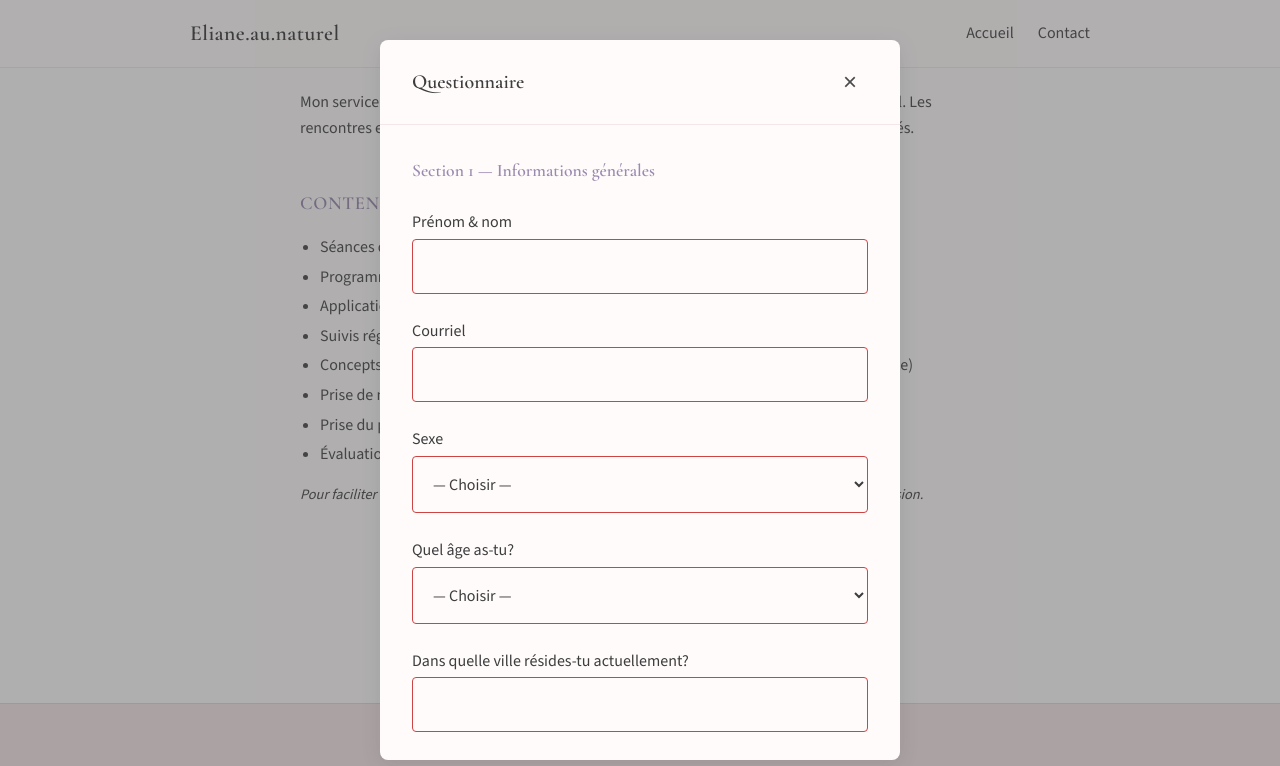
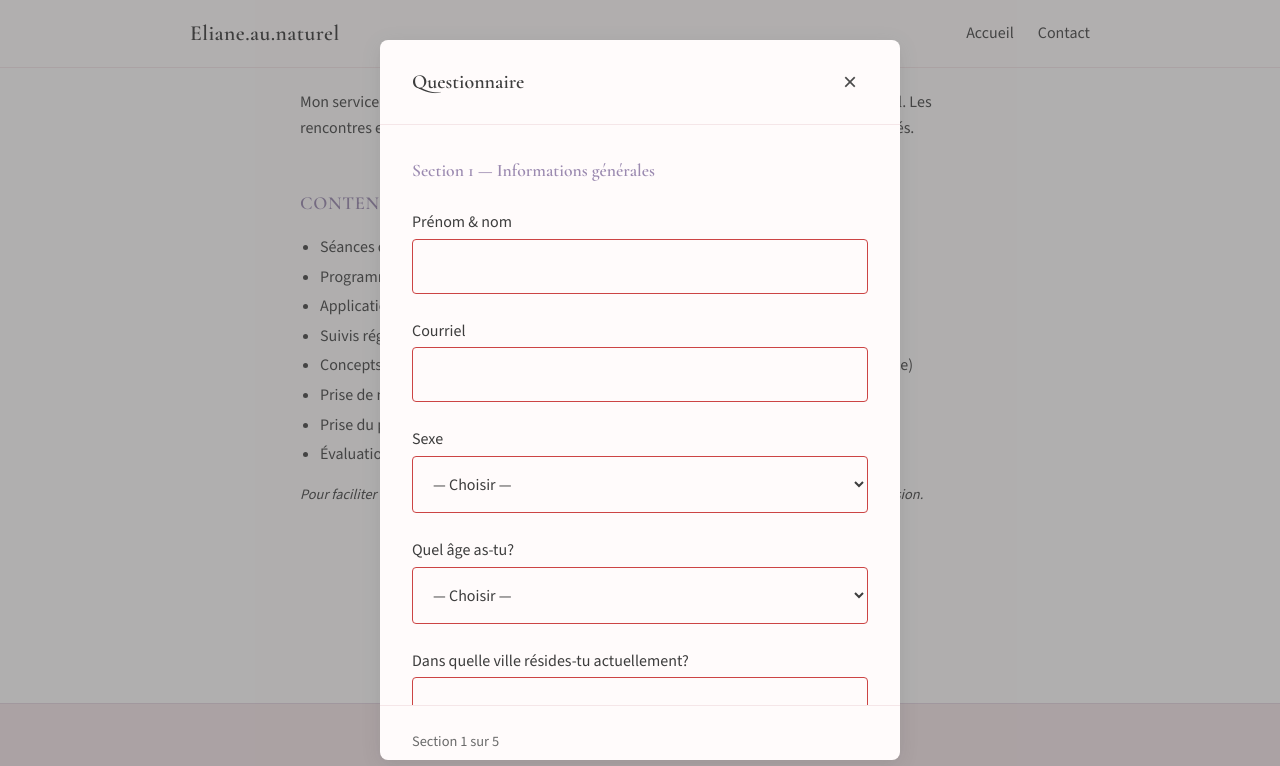
Before and after one commit to aibudoptimization/eliane-aunaturel, a plain HTML site: page index.html in a window 1280 px wide. Both pictures are taken after a click on the button "Accéder au Questionnaire". Shown: the part 755-1521 px from the top of the page. Drawn offline with nearby package versions, Linux system fonts and the light colour scheme.

Commit message:
Footer: Instagram link; Modal: fix scrolling for long questionnaire sections
Co-authored-by: Cursor <cursoragent@cursor.com>

```diff
--- a/index.html
+++ b/index.html
@@ -66,7 +66,7 @@
   </main>
 
   <footer class="site-footer" role="contentinfo">
-    <a href="https://instagram.com/eliane.aunaturel" target="_blank" rel="noopener noreferrer" class="footer-insta" aria-label="Instagram">
+    <a href="https://www.instagram.com/eliane.au.naturel/" target="_blank" rel="noopener noreferrer" class="footer-insta" aria-label="Instagram">
       <svg class="icon-insta" width="24" height="24" viewBox="0 0 24 24" fill="none" stroke="currentColor" stroke-width="1.5" aria-hidden="true">
         <rect x="2" y="2" width="20" height="20" rx="5" ry="5"/>
         <path d="M16 11.37A4 4 0 1 1 12.63 8 4 4 0 0 1 16 11.37z"/>
--- a/styles.css
+++ b/styles.css
@@ -194,6 +194,7 @@ body {
   width: 100%;
   max-width: 520px;
   max-height: 90vh;
+  min-height: 200px;
   background: var(--color-white);
   border-radius: var(--radius);
   box-shadow: var(--shadow);
@@ -235,9 +236,12 @@ body {
 .modal-close:focus-visible { outline: 2px solid var(--color-purple); outline-offset: 2px; }
 .modal-body {
   overflow-y: auto;
+  overflow-x: hidden;
   padding: var(--space-xl);
-  flex: 1;
+  flex: 1 1 0;
   min-height: 0;
+  max-height: calc(90vh - 140px);
+  -webkit-overflow-scrolling: touch;
 }
 .modal-footer {
   padding: var(--space-lg) var(--space-xl);
```
